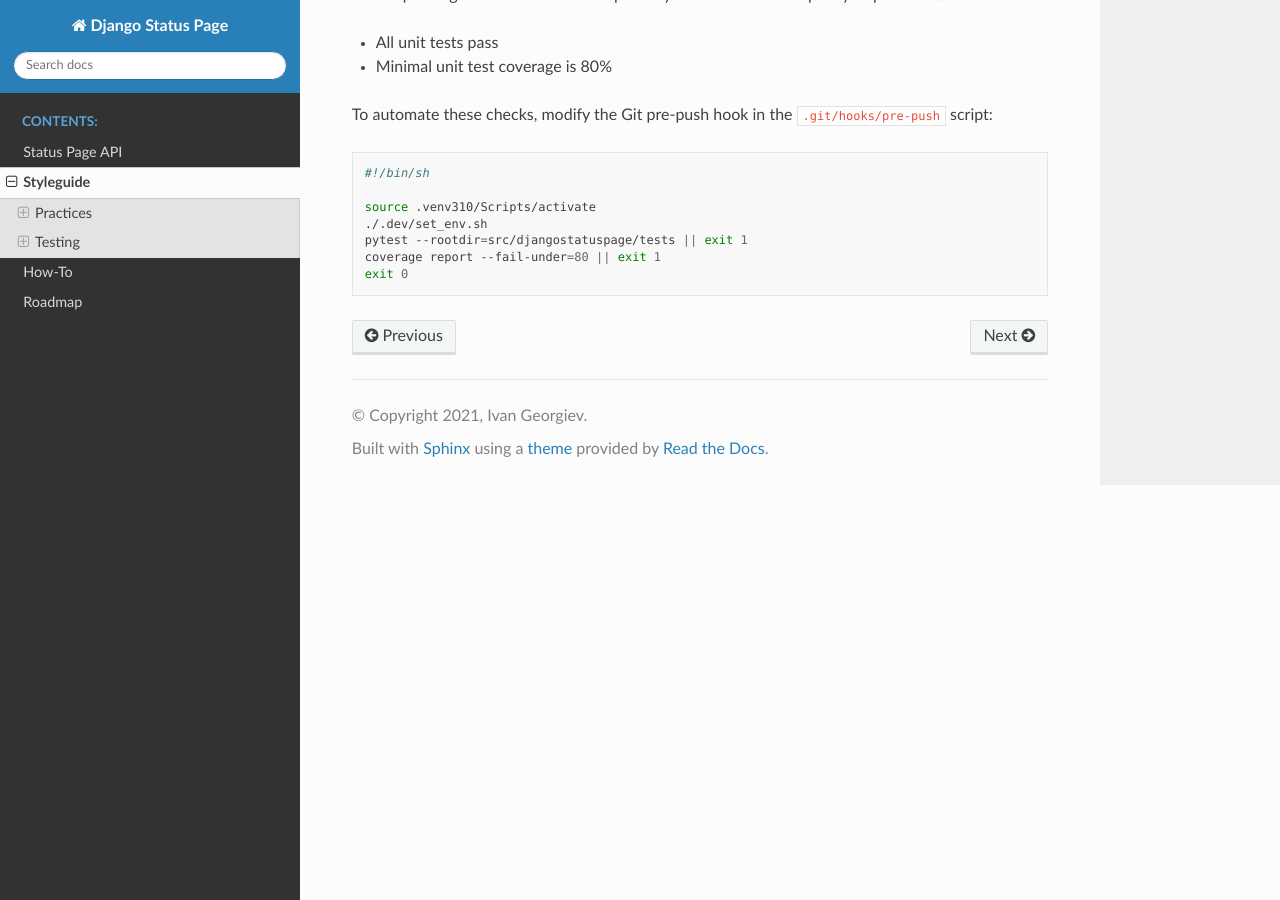
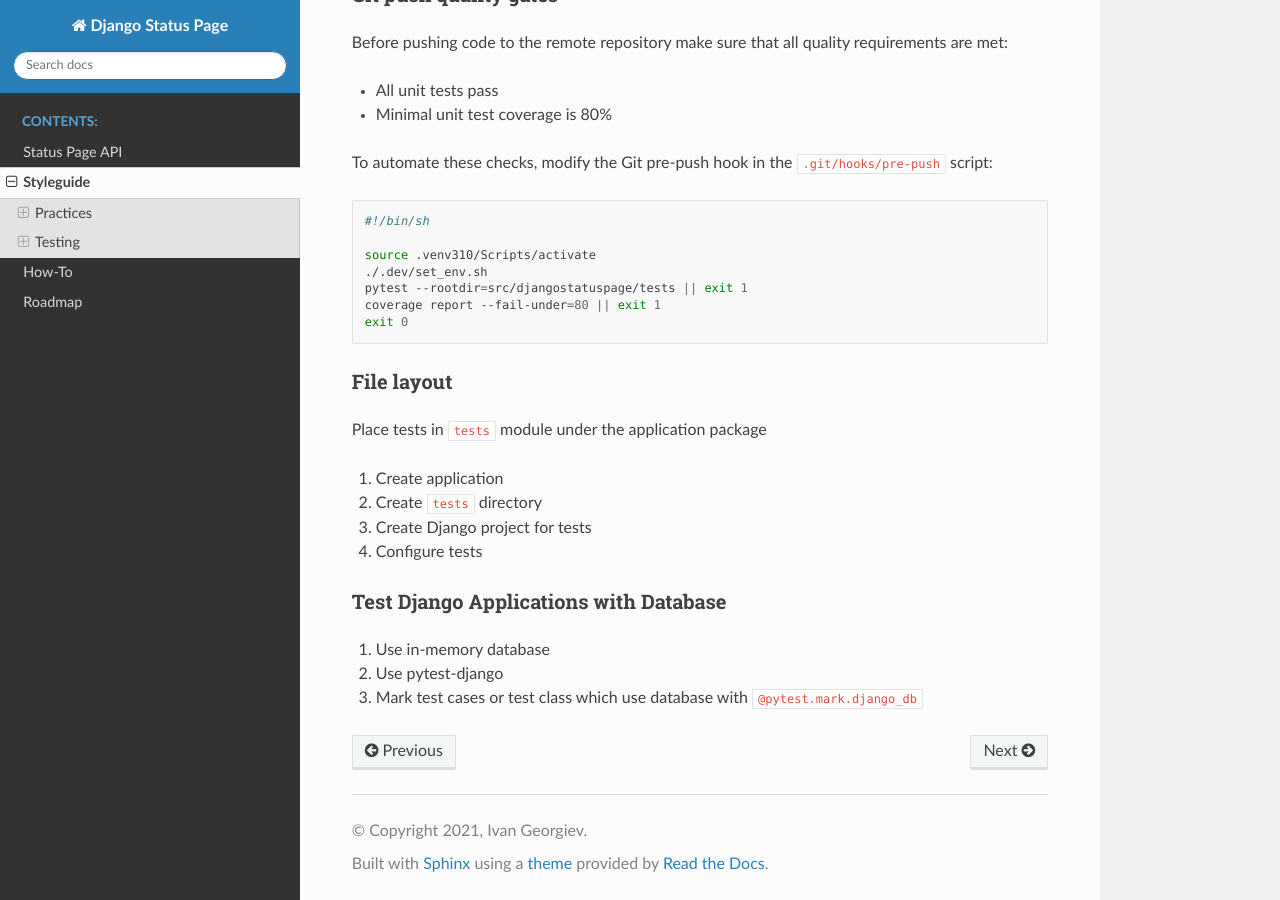
Before and after one commit to ivangeorgiev/django-statuspage, a Sphinx documentation site: the page built from docs/styleguide.rst, in a window 1280 px wide and 900 px high, scrolled down 3429 px. Built offline with Sphinx 7.4.7 and the Read the Docs theme 2.0.0, drawn with Linux system fonts in a browser that asks for light colours; some of the changed text lies outside the part shown.

Commit message:
minor doc updates

```diff
--- a/docs/howto.rst
+++ b/docs/howto.rst
@@ -78,7 +78,7 @@ or in the context of Django project:
 Further reading
 ~~~~~~~~~~~~~~~~
 
-- `Django Admin Cookbook <https://books.agiliq.com/projects/django-admin-cookbook/en/latest/index.html>`_
+- `Django Admin Cookbook <https://books.agiliq.com/projects/django-admin-cookbook/en/latest/index.html>`_ and `sources <https://github.com/agiliq/django-admin-cookbook>`_ on Github
 
 Continuous Integration (CI)
 ---------------------------
--- a/docs/styleguide.rst
+++ b/docs/styleguide.rst
@@ -179,3 +179,20 @@ To automate these checks, modify the Git pre-push hook in the ``.git/hooks/pre-p
     pytest --rootdir=src/djangostatuspage/tests || exit 1
     coverage report --fail-under=80 || exit 1
     exit 0
+
+File layout
+~~~~~~~~~~~~
+
+Place tests in ``tests`` module under the application package
+
+1. Create application
+2. Create ``tests`` directory
+3. Create Django project for tests
+4. Configure tests
+
+Test Django Applications with Database
+~~~~~~~~~~~~~~~~~~~~~~~~~~~~~~~~~~~~~~
+
+1. Use in-memory database
+2. Use pytest-django
+3. Mark test cases or test class which use database with ``@pytest.mark.django_db``
```
